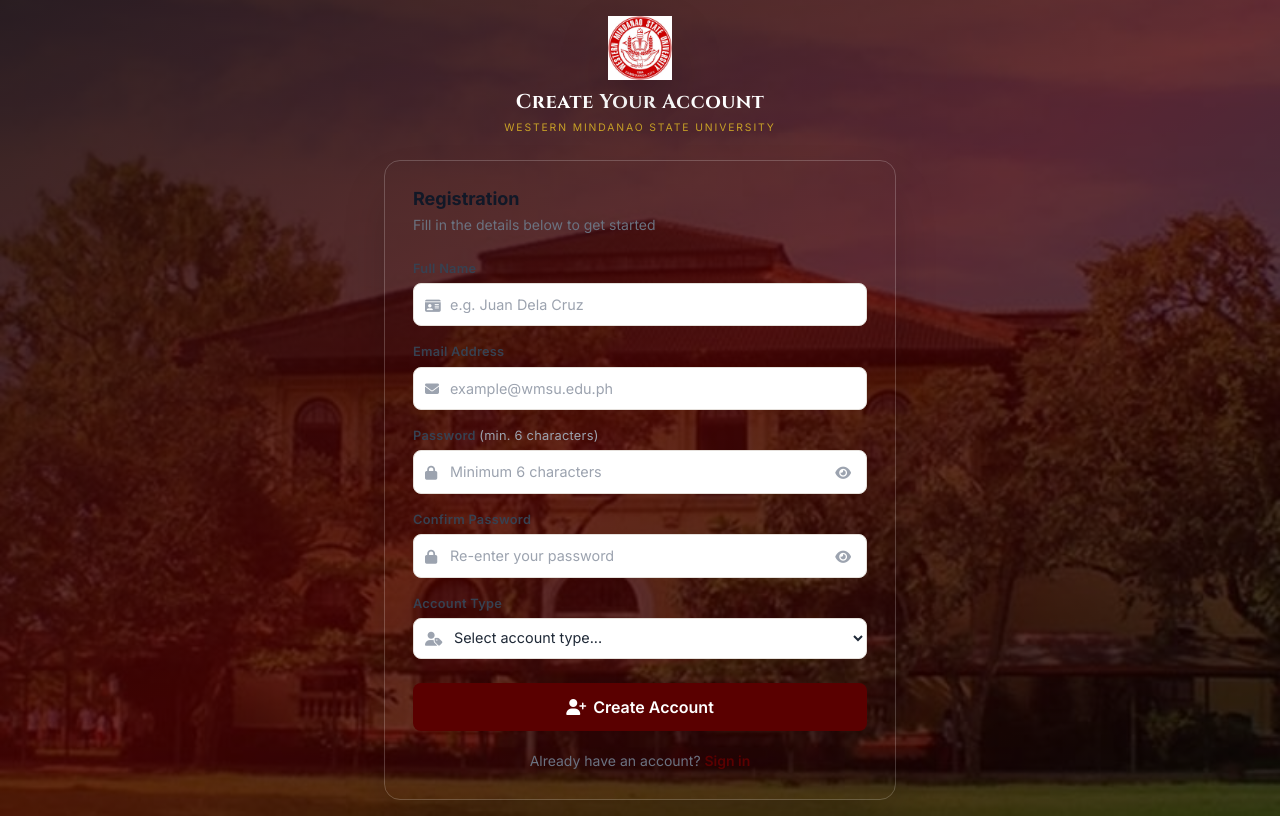
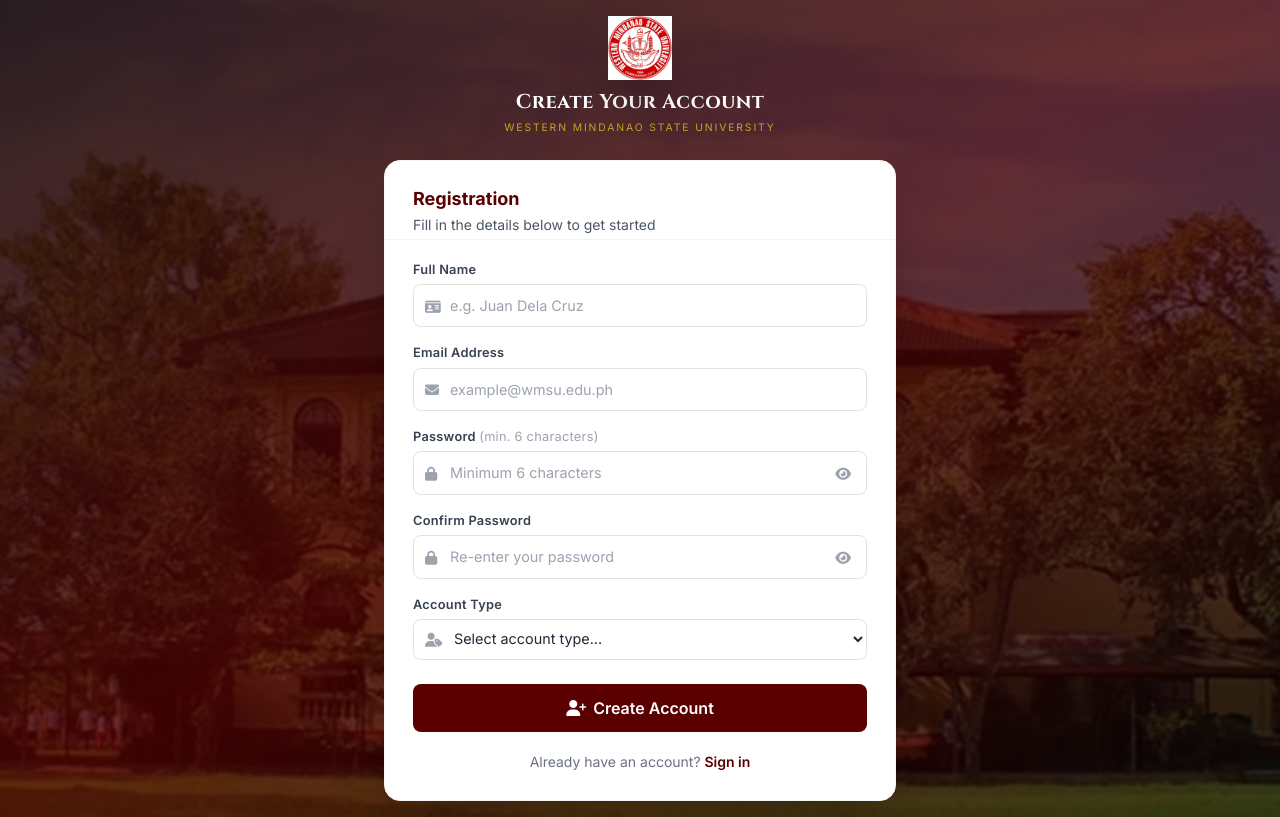
Before and after one commit to onge27/wmsu-ipil-version2-exam, a Flask app: page /register in a window 1280 px wide. Run offline with Flask 3, Linux system fonts and the light colour scheme; data that the repository does not hold is empty; parts of the project's set-up code (start-up, migrations or seed data) failed here and were passed over; some libraries are stand-ins or nearby versions.

Commit message:
Improve readability of login and registration pages by adjusting colors and opacity
Update templates/login.html and templates/register.html to remove card transparency, adjust heading colors to maroon, set form labels to a darker gray, and improve copyright text visibility.

Replit-Commit-Author: Agent
Replit-Commit-Session-Id: 115251f3-09f7-4ddc-b8f3-f4789f74dbc0
Replit-Commit-Checkpoint-Type: full_checkpoint
Replit-Commit-Event-Id: 4d1df4a9-3cf9-4dab-9b82-ad1330ee2698
Replit-Commit-Screenshot-Url: https://storage.googleapis.com/screenshot-production-us-central1/6bfd9d13-781b-441f-ae58-63535e010034/115251f3-09f7-4ddc-b8f3-f4789f74dbc0/ZvLnQHI
Replit-Helium-Checkpoint-Created: true

```diff
--- a/templates/register.html
+++ b/templates/register.html
@@ -7,17 +7,17 @@
         <h1 class="font-display text-white text-xl font-bold tracking-wide">Create Your Account</h1>
         <p class="text-gold-500 text-[.65rem] tracking-[.18em] uppercase mt-1">Western Mindanao State University</p>
     </div>
-    <div class="bg-white/96 backdrop-blur-sm rounded-2xl shadow-2xl overflow-hidden border border-white/20">
-        <div class="px-7 pt-6 pb-1">
-            <h2 class="text-lg font-bold text-gray-900">Registration</h2>
-            <p class="text-gray-500 text-sm mt-0.5">Fill in the details below to get started</p>
+    <div class="bg-white rounded-2xl shadow-2xl overflow-hidden border border-gray-100">
+        <div class="px-7 pt-6 pb-1 border-b border-gray-100">
+            <h2 class="text-lg font-bold text-maroon-700">Registration</h2>
+            <p class="text-gray-600 text-sm mt-0.5">Fill in the details below to get started</p>
         </div>
         <div class="px-7 pb-7 pt-5">
             <form method="POST" id="registerForm" novalidate>
 
                 <!-- Full Name -->
                 <div class="mb-4">
-                    <label class="form-label" for="name">Full Name</label>
+                    <label class="form-label text-gray-700" for="name">Full Name</label>
                     <div class="relative">
                         <span class="absolute left-3 top-1/2 -translate-y-1/2 text-gray-400"><i class="fas fa-id-card text-sm"></i></span>
                         <input type="text" id="name" name="name" class="form-input pl-9" value="{{ request.form.get('name','') }}" placeholder="e.g. Juan Dela Cruz" required>
@@ -26,7 +26,7 @@
 
                 <!-- Email -->
                 <div class="mb-4">
-                    <label class="form-label" for="email">Email Address</label>
+                    <label class="form-label text-gray-700" for="email">Email Address</label>
                     <div class="relative">
                         <span class="absolute left-3 top-1/2 -translate-y-1/2 text-gray-400"><i class="fas fa-envelope text-sm"></i></span>
                         <input type="email" id="email" name="email" class="form-input pl-9" value="{{ request.form.get('email','') }}" placeholder="example@wmsu.edu.ph" required>
@@ -35,7 +35,7 @@
 
                 <!-- Password -->
                 <div class="mb-4">
-                    <label class="form-label" for="password">Password <span class="text-gray-400 font-normal">(min. 6 characters)</span></label>
+                    <label class="form-label text-gray-700" for="password">Password <span class="text-gray-400 font-normal">(min. 6 characters)</span></label>
                     <div class="relative">
                         <span class="absolute left-3 top-1/2 -translate-y-1/2 text-gray-400"><i class="fas fa-lock text-sm"></i></span>
                         <input type="password" id="password" name="password" class="form-input pl-9 pr-11" placeholder="Minimum 6 characters" required autocomplete="new-password">
@@ -51,7 +51,7 @@
 
                 <!-- Confirm Password -->
                 <div class="mb-4">
-                    <label class="form-label" for="confirm_password">Confirm Password</label>
+                    <label class="form-label text-gray-700" for="confirm_password">Confirm Password</label>
                     <div class="relative">
                         <span class="absolute left-3 top-1/2 -translate-y-1/2 text-gray-400"><i class="fas fa-lock text-sm"></i></span>
                         <input type="password" id="confirm_password" name="confirm_password" class="form-input pl-9 pr-11" placeholder="Re-enter your password" required autocomplete="new-password">
@@ -63,7 +63,7 @@
 
                 <!-- Role -->
                 <div class="mb-4">
-                    <label class="form-label" for="role">Account Type</label>
+                    <label class="form-label text-gray-700" for="role">Account Type</label>
                     <div class="relative">
                         <span class="absolute left-3 top-1/2 -translate-y-1/2 text-gray-400"><i class="fas fa-user-tag text-sm"></i></span>
                         <select id="role" name="role" class="form-input pl-9 cursor-pointer" required onchange="toggleFields()">
@@ -76,7 +76,7 @@
 
                 <!-- Student Number -->
                 <div id="studentNumberField" class="mb-4 hidden">
-                    <label class="form-label" for="student_number">Student Number</label>
+                    <label class="form-label text-gray-700" for="student_number">Student Number</label>
                     <div class="relative">
                         <span class="absolute left-3 top-1/2 -translate-y-1/2 text-gray-400"><i class="fas fa-hashtag text-sm"></i></span>
                         <input type="text" id="student_number" name="student_number" class="form-input pl-9" value="{{ request.form.get('student_number','') }}" placeholder="e.g. 2024-00001" maxlength="20">
@@ -85,7 +85,7 @@
 
                 <!-- Subject Selection -->
                 <div id="subjectField" class="mb-4 hidden">
-                    <label class="form-label" for="subject_id">Subject / Course</label>
+                    <label class="form-label text-gray-700" for="subject_id">Subject / Course</label>
                     <div class="relative">
                         <span class="absolute left-3 top-1/2 -translate-y-1/2 text-gray-400"><i class="fas fa-book text-sm"></i></span>
                         <select id="subject_id" name="subject_id" class="form-input pl-9 cursor-pointer">
@@ -100,7 +100,7 @@
 
                 <!-- Teacher Code -->
                 <div id="teacherCodeField" class="mb-4 hidden">
-                    <label class="form-label" for="teacher_code">Teacher Registration Code</label>
+                    <label class="form-label text-gray-700" for="teacher_code">Teacher Registration Code</label>
                     <div class="relative">
                         <span class="absolute left-3 top-1/2 -translate-y-1/2 text-gray-400"><i class="fas fa-key text-sm"></i></span>
                         <input type="password" id="teacher_code" name="teacher_code" class="form-input pl-9 pr-11" placeholder="Enter your registration code">
```
Also changed, not shown: templates/login.html (+7 -7 lines), attached_assets/image_1778016639286.png (added).
